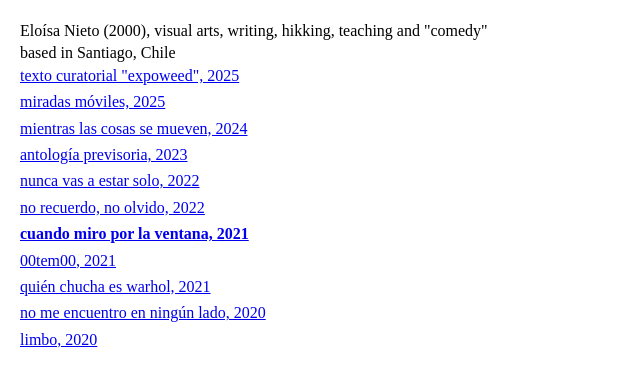
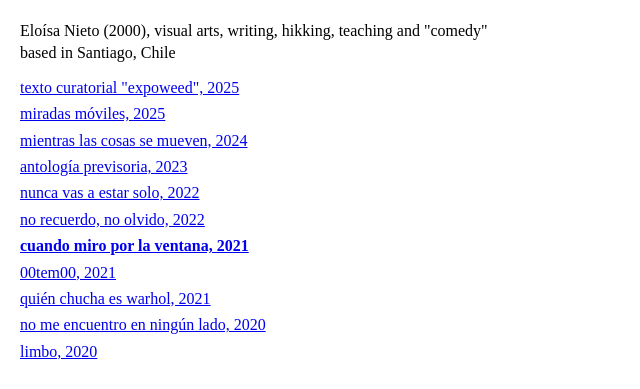
Before and after one commit to eloisa2000/eloisa2000.github.io, a plain HTML site: page index.html in a window 1280 px wide. Shown: the top 389 px of the page, without its empty margins (0-640 px from the left). Drawn offline with Linux system fonts and the light colour scheme.

Commit message:
Update index.html

```diff
--- a/index.html
+++ b/index.html
@@ -34,14 +34,16 @@
         margin:40px 0 0 0; /* top space only */
       }
     }
+    #intro { margin-bottom: 12px; }   /* tweak 12 px to taste */
   </style>
 </head>
 <body>
 
-  <div class="content">
+  <div id="intro" class="content">
     Eloísa Nieto (2000), visual arts, writing, hikking, teaching and "comedy" <br>
     based in Santiago, Chile
-
+  </div>
+  <div class="content">
     <ul>
       <li><a href="https://docs.google.com/document/d/1W3ZiU-U4Opde9772LlVVEjKQrU1o650qYMuM-IlVSvI/edit?usp=drive_link">texto curatorial "expoweed", 2025</a></li>
       <li><a href="https://drive.google.com/file/d/1zDDGRiyYkO4EXJffAprQ0dOu4aFAH8m3/view?usp=drive_link">miradas móviles, 2025</a></li>
```
